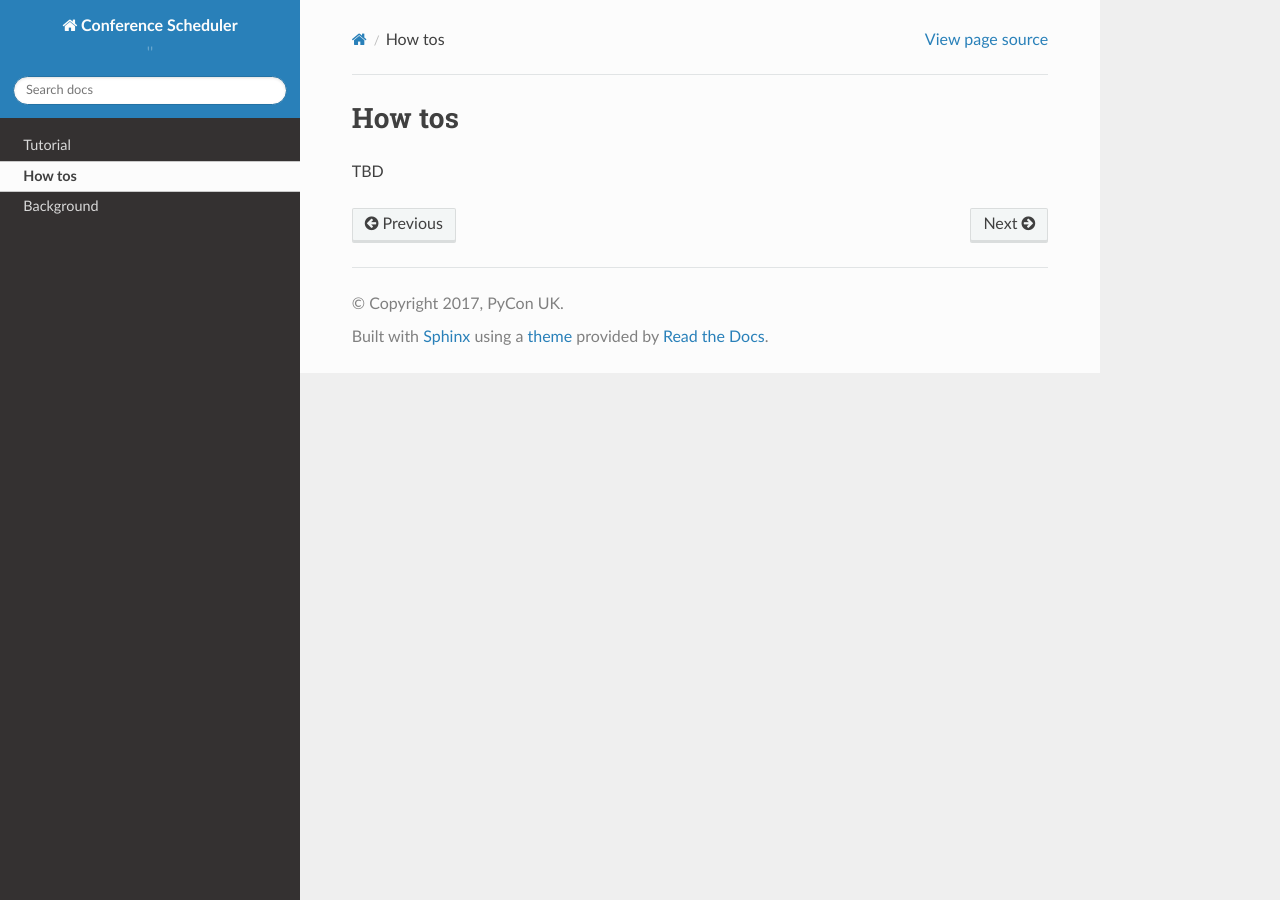
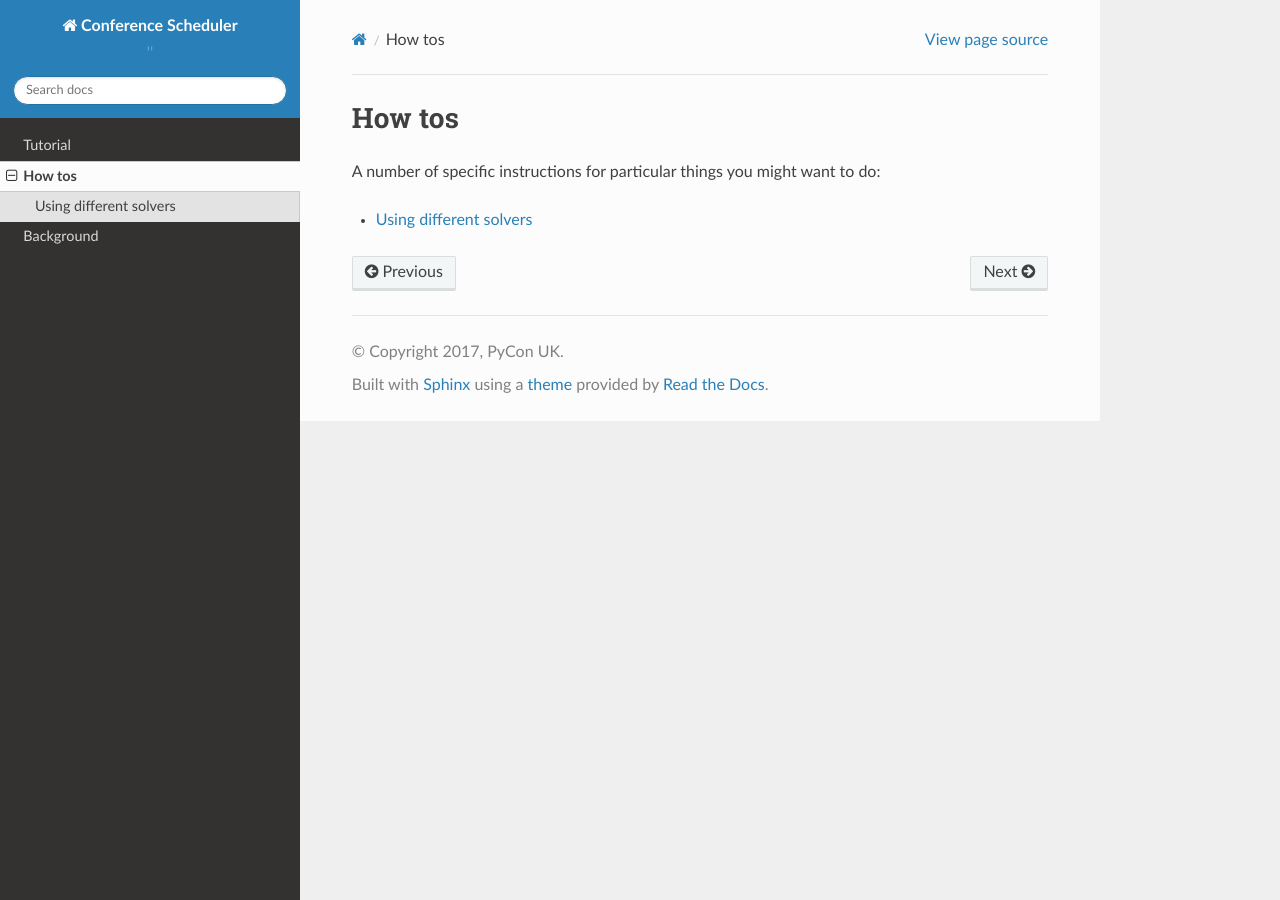
Before and after one commit to PyconUK/ConferenceScheduler, a Sphinx documentation site: the page built from docs/howtos/index.rst, in a window 1280 px wide. Built offline with Sphinx 7.4.7 and the Read the Docs theme 2.0.0, drawn with Linux system fonts in a browser that asks for light colours.

Commit message:
Add ability to pass another solver.
Closes #42

```diff
--- a/docs/howtos/index.rst
+++ b/docs/howtos/index.rst
@@ -1,4 +1,9 @@
 How tos
 =======
 
-TBD
+A number of specific instructions for particular things you might want to do:
+
+.. toctree::
+   :maxdepth: 2
+
+   use_different_solver.rst
```
Also changed, not shown: docs/howtos/use_different_solver.rst (added, +17 -0 lines), 2 other files.
